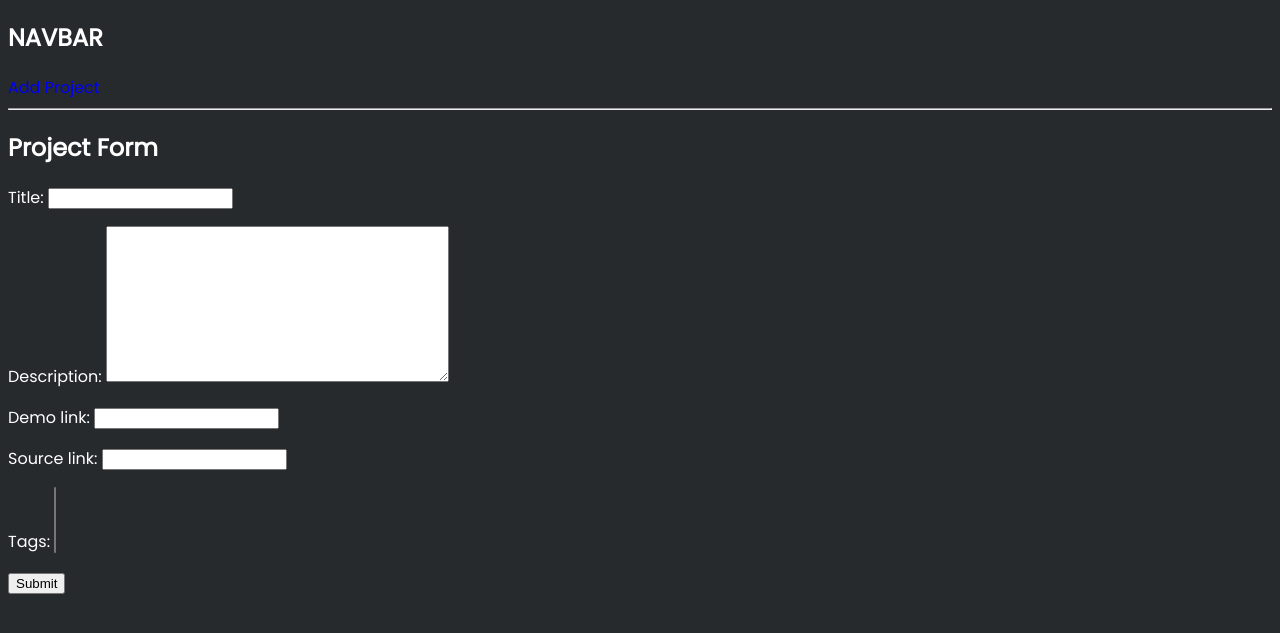
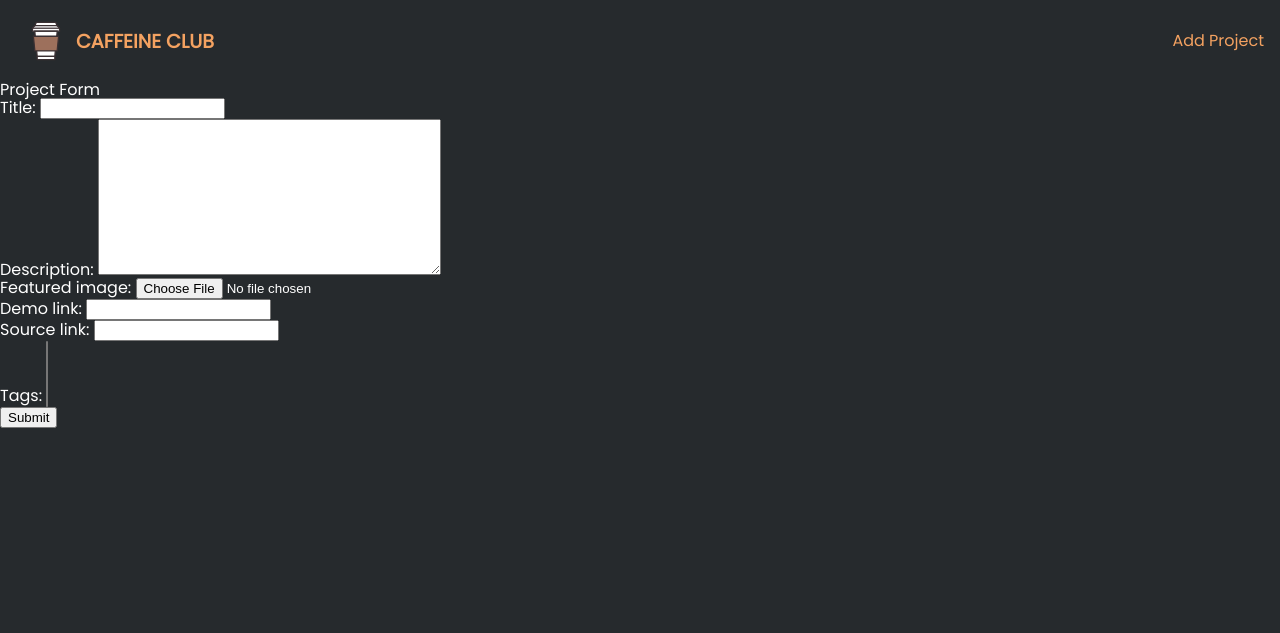
Before and after one commit to Rdxmaxx/Caffeine-Club, a Django app: page /create_project/ in a window 1280 px wide. Shown: the top 633 px of the page. Run offline with Django 3.2, Linux system fonts and the light colour scheme; data that the repository does not hold is empty.

Commit message:
⚡ static files

```diff
--- a/main/urls.py
+++ b/main/urls.py
@@ -15,8 +15,12 @@ Including another URLconf
 """
 from django.contrib import admin
 from django.urls import path, include
+from django.conf import settings
+from django.conf.urls.static import static
 
 urlpatterns = [
     path('admin/', admin.site.urls),
     path('', include("projects.urls")),
 ]
+
+urlpatterns += static(settings.MEDIA_URL, document_root=settings.MEDIA_ROOT)
--- a/projects/forms.py
+++ b/projects/forms.py
@@ -4,4 +4,4 @@ from .models import Project
 class ProjectForm(ModelForm):
     class Meta:
         model = Project
-        fields = ['title', 'description', 'demo_link', 'source_link', 'tags']
+        fields = ['title', 'description', 'featured_image', 'demo_link', 'source_link', 'tags']
--- a/projects/models.py
+++ b/projects/models.py
@@ -10,6 +10,7 @@ class Project(models.Model):
     tags = models.ManyToManyField('tag', blank=True)
     vote_total = models.IntegerField(default=0, null=True, blank=True)
     vote_ratio = models.IntegerField(default=0, null=True, blank=True)
+    featured_image = models.ImageField(null=True, blank=True, default='default.png')
     created = models.DateTimeField(auto_now_add=True)
     id = models.UUIDField(default=uuid.uuid4, unique=True, primary_key=True, editable=False)
 
--- a/projects/templates/projects/project.html
+++ b/projects/templates/projects/project.html
@@ -3,6 +3,7 @@
 {% block content %}
     <h2 style="color: #FFB703;">Project page</h2>
     <hr>
+    <img src="{{ project.featured_image.url }}" alt="image">
     <h3 style="color: #EE4266;">{{project.title}}</h3>
     <p style="color: #3BCEAC;">{{ project.description }}</p>
 {% endblock content %}
--- a/projects/templates/projects/project_form.html
+++ b/projects/templates/projects/project_form.html
@@ -4,7 +4,7 @@
 
 <h2>Project Form</h2>
 
-<form action="" method="POST">
+<form action="" method="POST" enctype="multipart/form-data">
     {% csrf_token %}
     {{ form.as_p }}
     <input type="submit" />
--- a/projects/views.py
+++ b/projects/views.py
@@ -1,24 +1,6 @@
 from django.shortcuts import render, redirect
 from .models import Project
 from .forms import ProjectForm
-
-projectsList = [
-    {
-        'id': '1',
-        'title': 'First project',
-        'description': "Hello world"
-    },
-    {
-        'id': '2',
-        'title': 'Second project',
-        'description': "Hello world"
-    },
-    {
-        'id': '3',
-        'title': 'Third project',
-        'description': "Hello world"
-    }
-]
 
 # Create your views here.
 def projects(request):
@@ -31,11 +13,10 @@ def project(request, pk):
     context = {'project':projectObj}
     return render(request, "projects/project.html", context)
 
-
 def createProject(request):
     form = ProjectForm()
     if request.method == 'POST':
-        form = ProjectForm(request.POST)
+        form = ProjectForm(request.POST, request.FILES)
         if form.is_valid():
             form.save()
             return redirect('projects')
@@ -46,7 +27,7 @@ def updateProject(request, pk):
     project = Project.objects.get(id=pk)
     form = ProjectForm(instance=project)
     if request.method == 'POST':
-        form = ProjectForm(request.POST, instance=project)
+        form = ProjectForm(request.POST, request.FILES, instance=project)
         if form.is_valid():
             form.save()
             return redirect('projects')
--- a/pyproject.toml
+++ b/pyproject.toml
@@ -7,6 +7,7 @@ authors = ["Rahul Chaudhary <rahul.chaudhary.3100@gmail.com>"]
 [tool.poetry.dependencies]
 python = "^3.8"
 Django = "^3.2.5"
+Pillow = "^8.3.1"
 
 [tool.poetry.dev-dependencies]
 pytest = "^5.2"
--- a/static/styles/main.css
+++ b/static/styles/main.css
@@ -1,22 +1,74 @@
 @import url('https://fonts.googleapis.com/css2?family=Poppins&display=swap');
 
-* {
-    margin: none;
-    padding: none;
-    box-sizing: border-box;
-    list-style-type: none;
+html, body, div, span, applet, object, iframe,
+h1, h2, h3, h4, h5, h6, p, blockquote, pre,
+a, abbr, acronym, address, big, cite, code,
+del, dfn, em, img, ins, kbd, q, s, samp,
+small, strike, strong, sub, sup, tt, var,
+b, u, i, center,
+dl, dt, dd, ol, ul, li,
+fieldset, form, label, legend,
+table, caption, tbody, tfoot, thead, tr, th, td,
+article, aside, canvas, details, embed,
+figure, figcaption, footer, header, hgroup,
+menu, nav, output, ruby, section, summary,
+time, mark, audio, video {
+	margin: 0;
+	padding: 0;
+	border: 0;
+	font-size: 100%;
+	font: inherit;
+	vertical-align: baseline;
+}
+/* HTML5 display-role reset for older browsers */
+article, aside, details, figcaption, figure,
+footer, header, hgroup, menu, nav, section {
+	display: block;
+}
+body {
+	line-height: 1;
+    font-family: 'Poppins', sans-serif;
+    background-color: #262A2D;
+    color: #fff;
+}
+ol, ul {
+	list-style: none;
+}
+blockquote, q {
+	quotes: none;
+}
+blockquote:before, blockquote:after,
+q:before, q:after {
+	content: '';
+	content: none;
+}
+table {
+	border-collapse: collapse;
+	border-spacing: 0;
+}
+
+.nav-bar {
+    display: flex;
+    align-items: center;
+    justify-content: flex-end;
+    margin: 0.7rem 1rem;
+}
+
+.logo {
+    margin-right: auto;
+    display: flex;
+    align-items: center;
+    font-weight: bold;
+    color: #F4A261;
+    font-size: 1.2rem;
+    cursor: pointer;
 }
 
 a {
     text-decoration: none;
+    color: inherit;
 }
 
-a:visited {
-    color: #EE4266;
+.nav-item {
+    color: #F4A261;
 }
-
-body {
-    font-family: 'Poppins', sans-serif;
-    background-color: #262A2D;
-    color: #fff;
-}
--- a/templates/navbar.html
+++ b/templates/navbar.html
@@ -1,5 +1,6 @@
-<nav>
-    <h2>NAVBAR</h2>
-    <a href="{% url 'create-project' %}">Add Project</a>
-    <hr>
+{% load static %}
+
+<nav class="nav-bar">
+    <span class="logo"><img src="{% static 'images/logo.svg' %}" width="60px" height="60px" alt="logo" />CAFFEINE CLUB</span>
+    <span class="nav-item"><a href="{% url 'create-project' %}">Add Project</a></span>
 </nav>
```
Also changed, not shown: main/settings.py (+6 -1 lines), projects/migrations/0004_project_featured_image.py (added), projects/migrations/0005_alter_project_featured_image.py (added), static/images/default.png (added), static/images/hungry_developer.jpg (added), static/images/logo.png (added), static/images/logo.svg (added).
